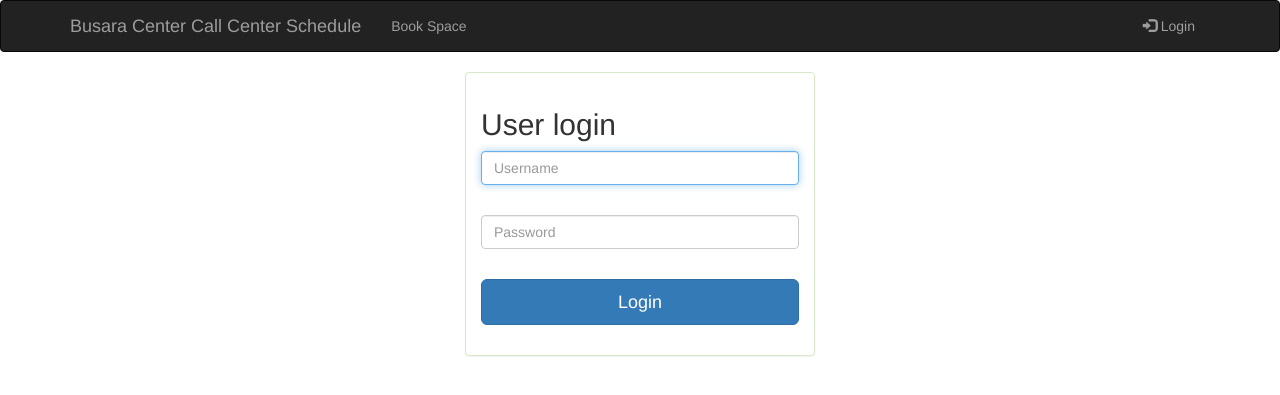
After one commit to mjobm/call_center, a Python web app: template templates/index.html in a window 1280 px wide. The commit adds this page. Shown: the top 395 px of the page. Run offline with Jinja, Linux system fonts and the light colour scheme; the template is opened without the code that fills it, so the values that code supplies are empty; some libraries are stand-ins or nearby versions.

Commit message:
templates initial commit

```diff
--- a/call_center_scheduler/views.py
+++ b/call_center_scheduler/views.py
@@ -1,3 +1,7 @@
 from django.shortcuts import render
+from django.contrib.auth.decorators import login_required
 
-# Create your views here.
+
+@login_required(login_url="/accounts/login/")
+def index(request):
+    return render(request, "index.html")
--- a/templates/base.html
+++ b/templates/base.html
@@ -1,122 +1,25 @@
 <!DOCTYPE html>
 <html lang="en">
+<head>
+	<meta charset="utf-8">
+	<meta http-equiv="X-UA-Compatible" content="IE=edge">
+	<meta name="viewport" content="width = device-width, initial-scale = 1">
+	<title>Busara Call Center Schedular</title>
 
-<head>
-
-    <meta charset="utf-8">
-    <meta http-equiv="X-UA-Compatible" content="IE=edge">
-    <meta name="viewport" content="width=device-width, initial-scale=1">
-    <meta name="description" content="">
-    <meta name="author" content="">
-
-    <title>Busara Center Inventory</title>
-
-    <!-- Bootstrap Core CSS -->
-    <link rel="stylesheet" href="//maxcdn.bootstrapcdn.com/bootstrap/3.3.6/css/bootstrap.min.css" rel="stylesheet">
-    <link rel="stylesheet" href="//code.jquery.com/ui/1.12.0/themes/base/jquery-ui.css">
-    <link rel="stylesheet" href="/resources/demos/style.css">
-    <script src="https://code.jquery.com/jquery-1.12.4.js"></script>
-    <script src="https://code.jquery.com/ui/1.12.0/jquery-ui.js"></script>
-    <!-- Custom CSS -->
-    <link href="{{STATIC_URL }}/css/custom.css" rel="stylesheet">
-
-    <!-- HTML5 Shim and Respond.js IE8 support of HTML5 elements and media queries -->
-    <!-- WARNING: Respond.js doesn't work if you view the page via file:// -->
-    <!--[if lt IE 9]>
-        <script src="https://oss.maxcdn.com/libs/html5shiv/3.7.0/html5shiv.js"></script>
-        <script src="https://oss.maxcdn.com/libs/respond.js/1.4.2/respond.min.js"></script>
-    <![endif]-->
-    <link href="https://maxcdn.bootstrapcdn.com/font-awesome/4.6.3/css/font-awesome.min.css" rel="stylesheet">
-
-    <style type="text/css">
-        body {
-            padding-top: 70px; /* Required padding for .navbar-fixed-top. Remove if using .navbar-static-top. Change if height of navigation changes. */
-        }
-
-        footer {
-            margin: 50px 0;
-        }
-    </style>
-
-    <script>
-        $( function() {
-            $( ".datepicker" ).datepicker();
-        });
-  </script>
+	<link rel="stylesheet" href="https://maxcdn.bootstrapcdn.com/bootstrap/3.3.6/css/bootstrap.min.css">
+	<link rel="stylesheet" href="index.css">
+    <script src="https://ajax.googleapis.com/ajax/libs/jquery/2.2.2/jquery.min.js"></script>
+    <script src="https://maxcdn.bootstrapcdn.com/bootstrap/3.3.6/js/bootstrap.min.js"></script>
+     <!-- Placed at the end of the document so the pages load faster -->
+    <script src="https://ajax.googleapis.com/ajax/libs/jquery/1.11.3/jquery.min.js"></script>
+    <!-- Latest compiled and minified JavaScript -->
+    <script src="http://ajax.googleapis.com/ajax/libs/jqueryui/1.11.2/jquery-ui.min.js"></script>
 </head>
-
+</html>
 <body>
 
-    <!-- Navigation -->
-    <nav class="navbar navbar-inverse navbar-fixed-top" role="navigation">
-        <div class="container">
-            <!-- Brand and toggle get grouped for better mobile display -->
-            <div class="navbar-header">
-                <button type="button" class="navbar-toggle" data-toggle="collapse" data-target="#bs-example-navbar-collapse-1">
-                    <span class="sr-only">Toggle navigation</span>
-                    <span class="icon-bar"></span>
-                    <span class="icon-bar"></span>
-                    <span class="icon-bar"></span>
-                </button>
-                <a class="navbar-brand" href="/">Busara Center Inventory</a>
-            </div>
-            <!-- Collect the nav links, forms, and other content for toggling -->
-            <div class="collapse navbar-collapse" id="bs-example-navbar-collapse-1">
-                <ul class="nav navbar-nav">
-                  <li><a href="/request_item/">Request Item</a></li>
-                </ul>
-                <ul class="nav navbar-nav pull-right">
-                    {% if request.user.is_authenticated %}
-                        {% if request.user.is_staff %}<!--only allow users with staff status-->
-                        <li>
-                            <a href="#" class="dropdown-toggle" data-toggle="dropdown" role="button" aria-haspopup="true" aria-expanded="true">Admin Dashboard <span class="caret"></span></a>
-                            <ul class="dropdown-menu">
-                                <li class="dropdown-header">Items</li>
-                                <li><a href="/item_create/">Add Item</a></li>
-                                <li><a href="{% url "item:upload_items" %}">Upload Items - CSV</a></li>
-                                <li><a href="{% url "item:download_items" %}">Download Items - CSV</a></li>
-                                <li role="separator" class="divider"></li>
-                                <li class="dropdown-header">Users</li>
-                                <li><a href="{% url "item:upload_users" %}">Upload Users</a></li>
-                                <li role="separator" class="divider"></li>
-                                <li class="dropdown-header">Borrowed Items</li>
-                                <li><a href="{% url "item:borrowed_items" %}">All borrowed</a></li>
-                                <li role="separotor" class="divider"></li>
-                                <li class="dropdown-header">Logs</li>
-                                <li><a href="/audit/">Check Logs</a></li>
-                            </ul>
-                        </li>
-                        {% endif %}
-                        <li>
-                            <a href="{% url 'logout' %}">logout</a>
-                        </li>
-                    {% else %}
-                        <li>
-                            <a href="{% url 'login' %}">Login</a>
-                        </li>
-                    {% endif %}
-                </ul>
-            </div>
-            <!-- /.navbar-collapse -->
-        </div>
-        <!-- /.container -->
-    </nav>
+    {% block content%}
 
-    <!-- Page Content -->
-    <div class="container">
+    {% endblock %}
 
-        <div class="row">
-
-            <div class="col-md-12">
-
-                {% block content %}
-                {% endblock content %}
-
-            </div>
-
-        </div>
-
-    </div>
 </body>
-
-</html>
--- /dev/null
+++ b/templates/index.html
@@ -0,0 +1,48 @@
+{% extends "base.html" %}
+{% block content %}
+    <nav class="navbar navbar-inverse">
+      <div class="container">
+        <div class="navbar-header">
+            <button type="button" class="navbar-toggle" data-toggle="collapse" data-target=".navbar-collapse">
+                <span class="icon-bar"></span>
+                <span class="icon-bar"></span>
+                <span class="icon-bar"></span>
+                <span class="icon-bar"></span>
+            </button>
+            <a class="navbar-brand" href="/">Busara Center Call Center Schedule</a>
+        </div>
+        <nav class="collapse navbar-collapse" role="navigation">
+          <ul class="nav navbar-nav">
+              <li><a href="/request/">Book Space</a></li>
+          </ul>
+          <ul class="nav navbar-nav navbar-right">
+
+                <li><a href="/accounts/login/"><span class="glyphicon glyphicon-log-in" aria-hidden="true"></span> Login</a></li>
+
+          </ul>
+        </nav>
+      </div>
+    </nav>
+    <div class="container">
+    <div class="row">
+        <div class="col-md-12">
+
+
+<div class="col-md-4 col-md-offset-4">
+<div class="panel panel-success">
+  <div class="panel-body">
+
+    <form class="form-signin form-group" method="post" action="/accounts/login/"><input type='hidden' name='csrfmiddlewaretoken' value='9mPzuRDCM9Ww5kksWaGV20MxeHFkxOlV' />
+        <h2 class="form-signin-heading">User login</h2>
+        <label class="sr-only">Username</label>
+        <input type="text" name="username" class="form-control" placeholder="Username" required autofocus>
+        <p>&nbsp;</p>
+        <label class="sr-only">Password</label>
+        <input type="password" name="password" class="form-control" placeholder="Password" required>
+        <p>&nbsp;</p>
+        <button class="btn btn-lg btn-primary btn-block" type="submit">Login</button>
+      </form>
+  </div>
+</div>
+</div>
+{% endblock %}
```
Also changed, not shown: call_center/urls.py (+6 -1 lines), call_center_scheduler/urls.py (added, +7 -0 lines), 1 other file.
